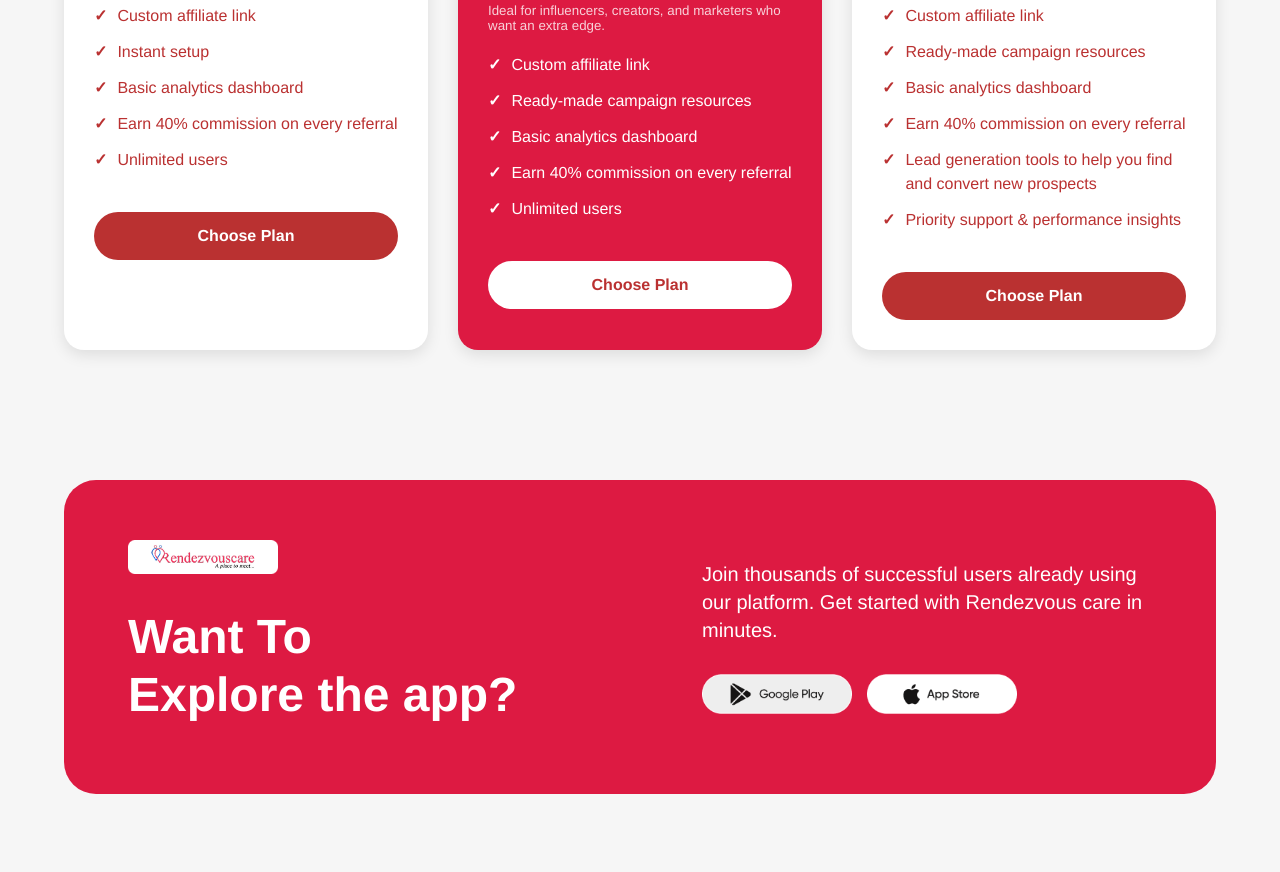
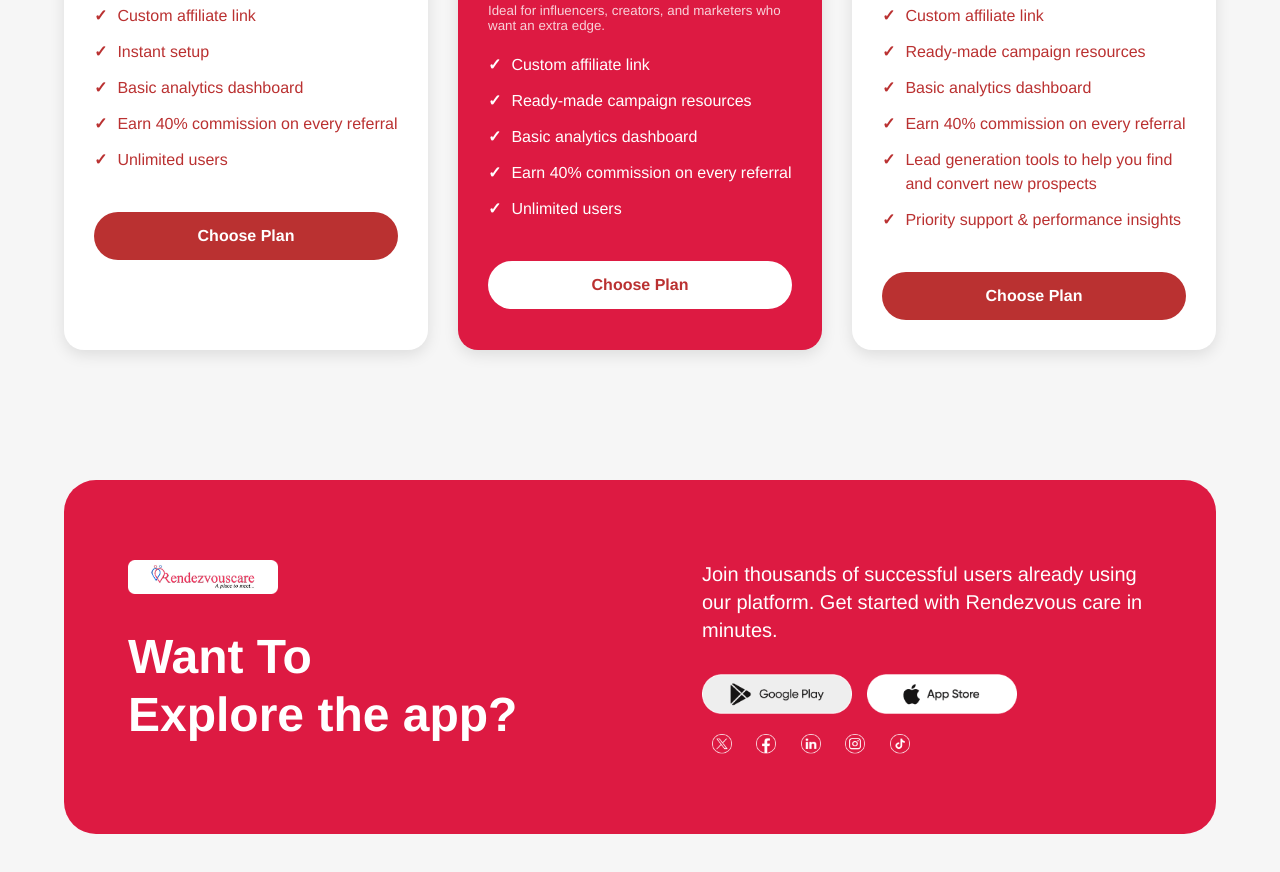
Before and after one commit to Rendesvouz/Affilate-landing, a plain HTML site: page index.html in a window 1280 px wide. Shown: the part 1666-2538 px from the top of the page. Drawn offline with Linux system fonts and the light colour scheme; files whose address does not match are found by name.

Commit message:
reorder hero section buttons and add social media icons with styles for improved layout and interaction

```diff
--- a/index.html
+++ b/index.html
@@ -23,8 +23,8 @@
           comprehensive tracking tools to dedicated support
         </p>
         <div class="buttons">
-          <a href="#" class="btn primary">Get Started</a>
-          <a href="#" class="btn secondary">Watch Demo</a>
+          <a href="#" class="btn secondary">Get Started</a>
+          <a href="#" class="btn primary">Watch Demo</a>
         </div>
       </div>
       <div class="hero-illustration">
@@ -132,6 +132,21 @@
             ><img src="assets/App Store.png" alt="Apple logo"
           /></a>
         </div>
+        <div class="socials">
+          <a href="#" class=""><img src="assets/Group.png" alt="X logo" /></a>
+          <a href="#" class=""
+            ><img src="assets/Group (1).png" alt="X logo"
+          /></a>
+          <a href="#" class=""
+            ><img src="assets/Group (2).png" alt="X logo"
+          /></a>
+          <a href="#" class=""
+            ><img src="assets/Group (3).png" alt="X logo"
+          /></a>
+          <a href="#" class=""
+            ><img src="assets/Group (4).png" alt="X logo"
+          /></a>
+        </div>
       </div>
     </section>
   </body>
--- a/styles.css
+++ b/styles.css
@@ -35,7 +35,7 @@
 
    .hero h1 {
        font-size: clamp(32px, 5vw, 64px);
-       line-height: 1.2;
+       line-height: 1;
        margin-bottom: 20px;
    }
 
@@ -321,6 +321,26 @@
        transform: translateY(-2px);
    }
 
+   .socials a {
+       display: inline-flex;
+       align-items: center;
+       justify-content: center;
+       width: 40px;
+       height: 40px;
+
+   }
+
+   .socials a:hover {
+       transform: translateY(-3px);
+   }
+
+   .socials a img {
+       width: 20px;
+       height: 20px;
+
+   }
+
+
    /* Responsive adjustments */
    @media (max-width: 768px) {
        .hero {
```
Also changed, not shown: assets/Group (1).png (added), assets/Group (2).png (added), assets/Group (3).png (added), assets/Group (4).png (added), assets/Group.png (added).
